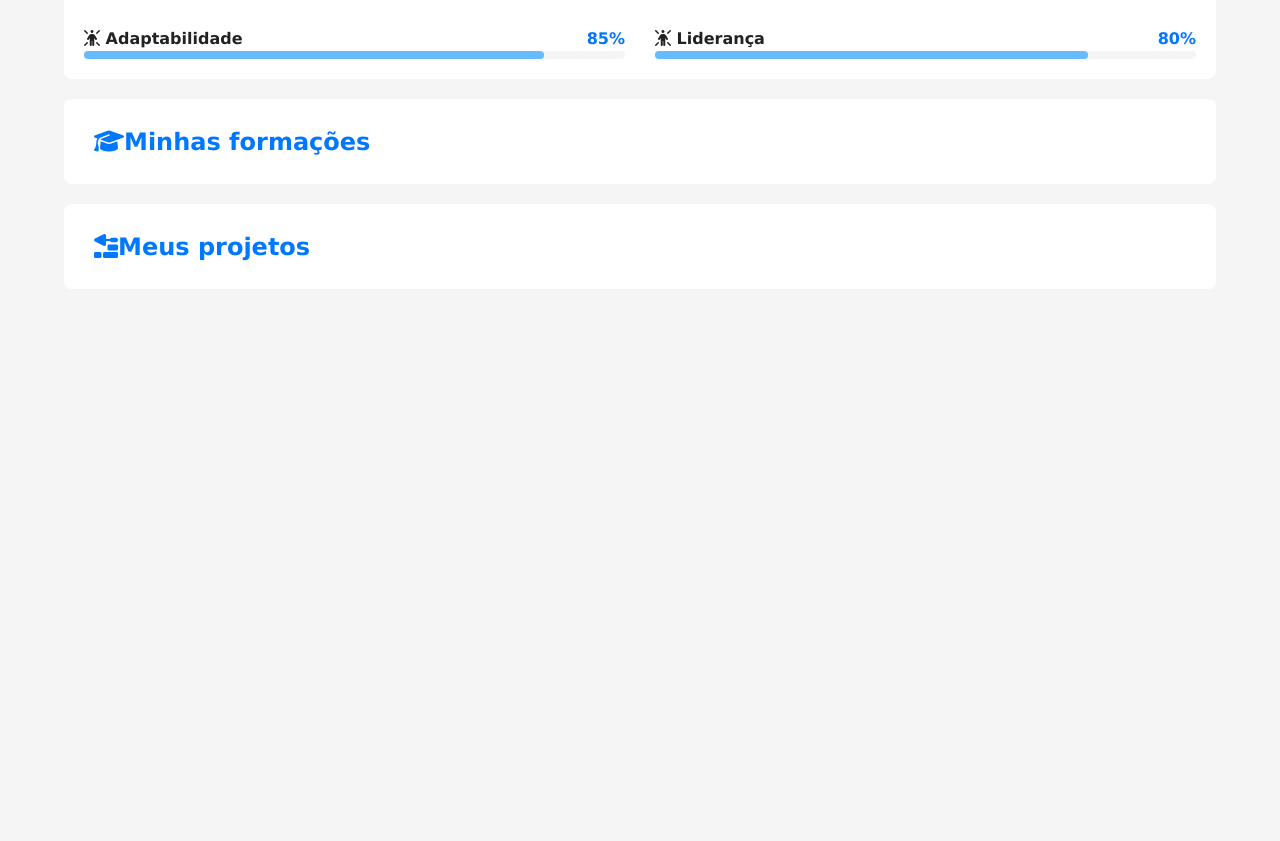
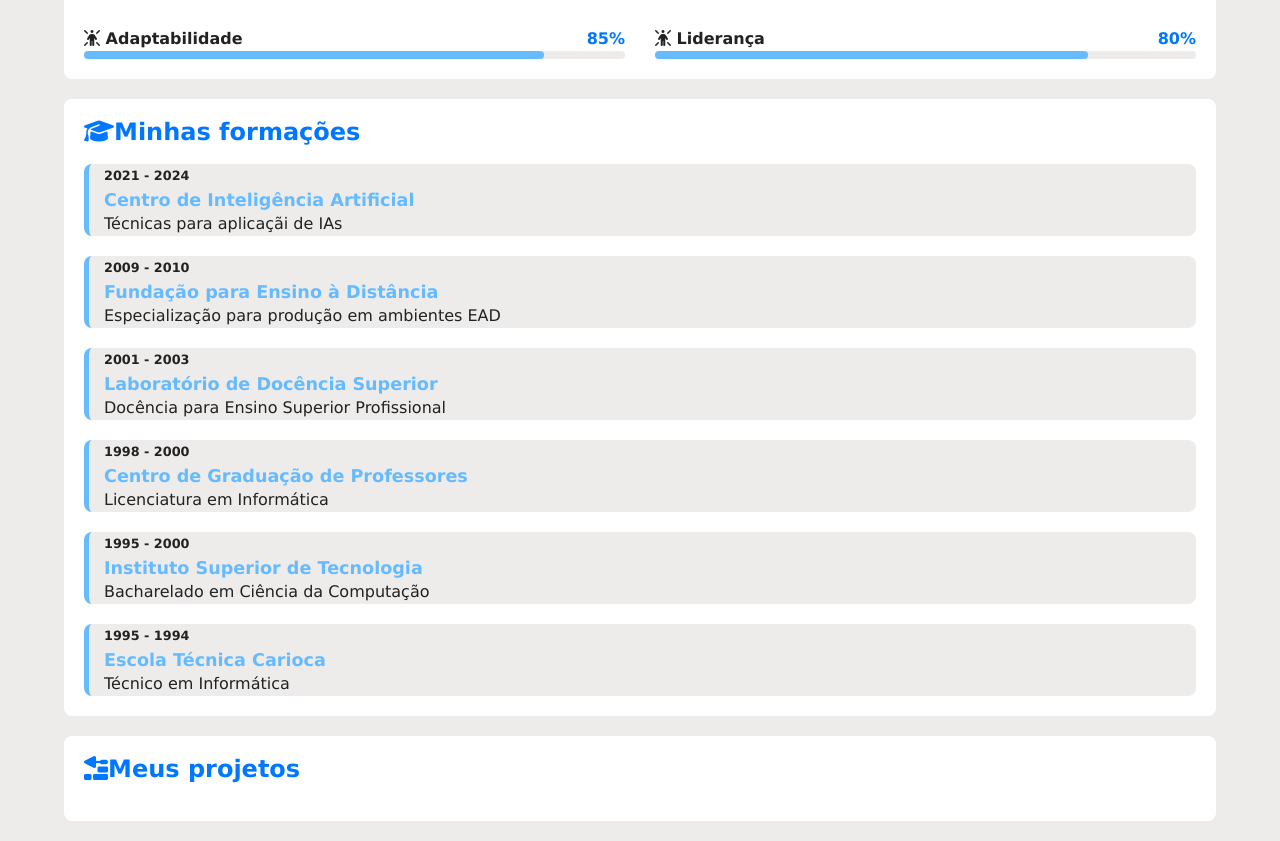
Before and after one commit to AndressaAlvarenga/projeto-portfolio, a plain HTML site: page index.html in a window 1280 px wide. Shown: the part 1445-2286 px from the top of the page. Before the commit the page ends 1754 px from the top, so only its background shows below. Drawn offline with Linux system fonts and the light colour scheme.

Commit message:
area de formacaoes

```diff
--- a/estilos/style.css
+++ b/estilos/style.css
@@ -15,7 +15,7 @@
 }
 
 :root {
-  --fundo-principal: #f5f5f5;
+  --fundo-principal: #eeebeb;
   --texto: #222222;
   --texto-inverso: #ffffff;
   --destaque: #0077ff;
@@ -122,7 +122,7 @@
 
 article h2 {
   color: var(--destaque);
-  margin: 10px;
+  margin-bottom: 20px;
 }
 
 .video-container {
@@ -178,6 +178,37 @@
   border-radius: 4px;
 }
 
+#formacao-container {
+  display: flex;
+  flex-direction: column-reverse;
+  gap: 20px;
+}
+
+#formacao-container .curso {
+  background-color: var(--fundo-principal);
+  border-radius: 8px;
+  border-left: 5px solid var(--destaque-inverso);
+  padding-left: 15px;
+  transition: border-width 0.5s, border-color 0.5s;
+}
+
+#formacao-container .curso:hover {
+  border-left-width: 15px;
+  border-color: var(--destaque);
+  cursor: pointer;
+}
+
+#formacao-container .periodo {
+  font-size: 0.8em;
+  font-weight: bold;
+  color: var(--texto);
+}
+
+#formacao-container .instituicao {
+  color: var(--destaque-inverso);
+  font-size: 1.1em;
+}
+
 @media screen  and (min-width: 768px) {
   #skill-container {
     grid-template-columns: 1fr 1fr;
--- a/index.html
+++ b/index.html
@@ -201,6 +201,46 @@
 
             <article id="formacao">
                 <h2><i class="fa-solid fa-graduation-cap"></i>Minhas formações</h2>
+
+                <div id="formacao-container">
+                    <div class="curso">
+                        <p class="periodo">1995 - 1994</p>
+                        <h3 class="instituicao">Escola Técnica Carioca</h3>
+                        <p class="titulacao">Técnico em Informática</p>
+                    </div>
+
+                    <div class="curso">
+                        <p class="periodo">1995 - 2000</p>
+                        <h3 class="instituicao">Instituto Superior de Tecnologia</h3>
+                        <p class="titulacao">Bacharelado em Ciência da Computação</p>
+                    </div>
+
+                    <div class="curso">
+                        <p class="periodo">1998 - 2000</p>
+                        <h3 class="instituicao">Centro de Graduação de Professores</h3>
+                        <p class="titulacao">Licenciatura em Informática</p>
+                    </div>
+
+                    <div class="curso">
+                        <p class="periodo">2001 - 2003</p>
+                        <h3 class="instituicao">Laboratório de Docência Superior</h3>
+                        <p class="titulacao">Docência para Ensino Superior Profissional</p>
+                    </div>
+
+                    <div class="curso">
+                        <p class="periodo">2009 - 2010</p>
+                        <h3 class="instituicao">Fundação para Ensino à Distância</h3>
+                        <p class="titulacao">Especialização para produção em ambientes EAD</p>
+                    </div>
+
+                    <div class="curso">
+                        <p class="periodo">2021 - 2024</p>
+                        <h3 class="instituicao">Centro de Inteligência Artificial</h3>
+                        <p class="titulacao">Técnicas para aplicaçãi de IAs</p>
+                    </div>
+
+                </div>
+
             </article> <!-- Fim article#formacao -->
 
             <article id="projetos">
```
